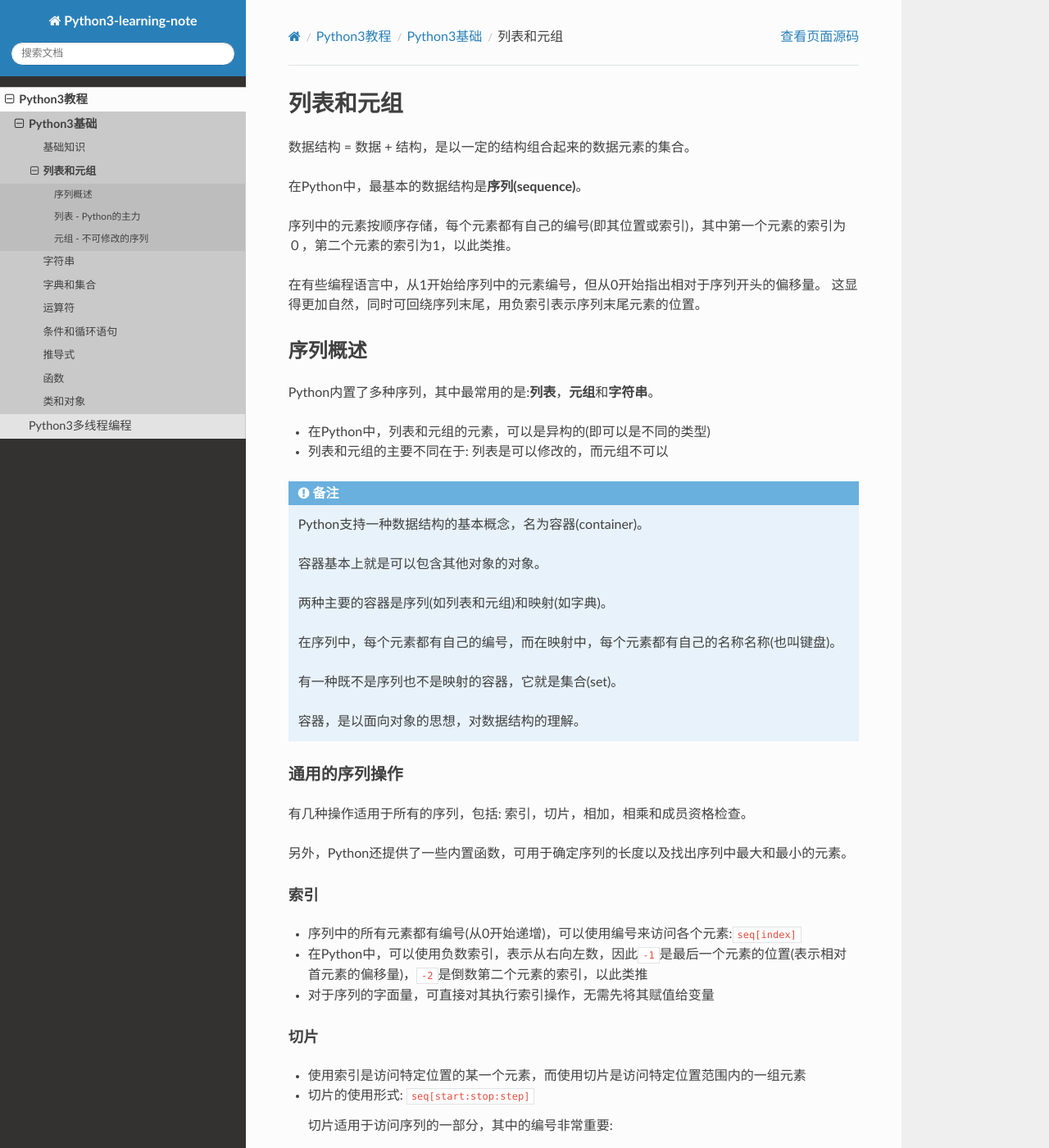
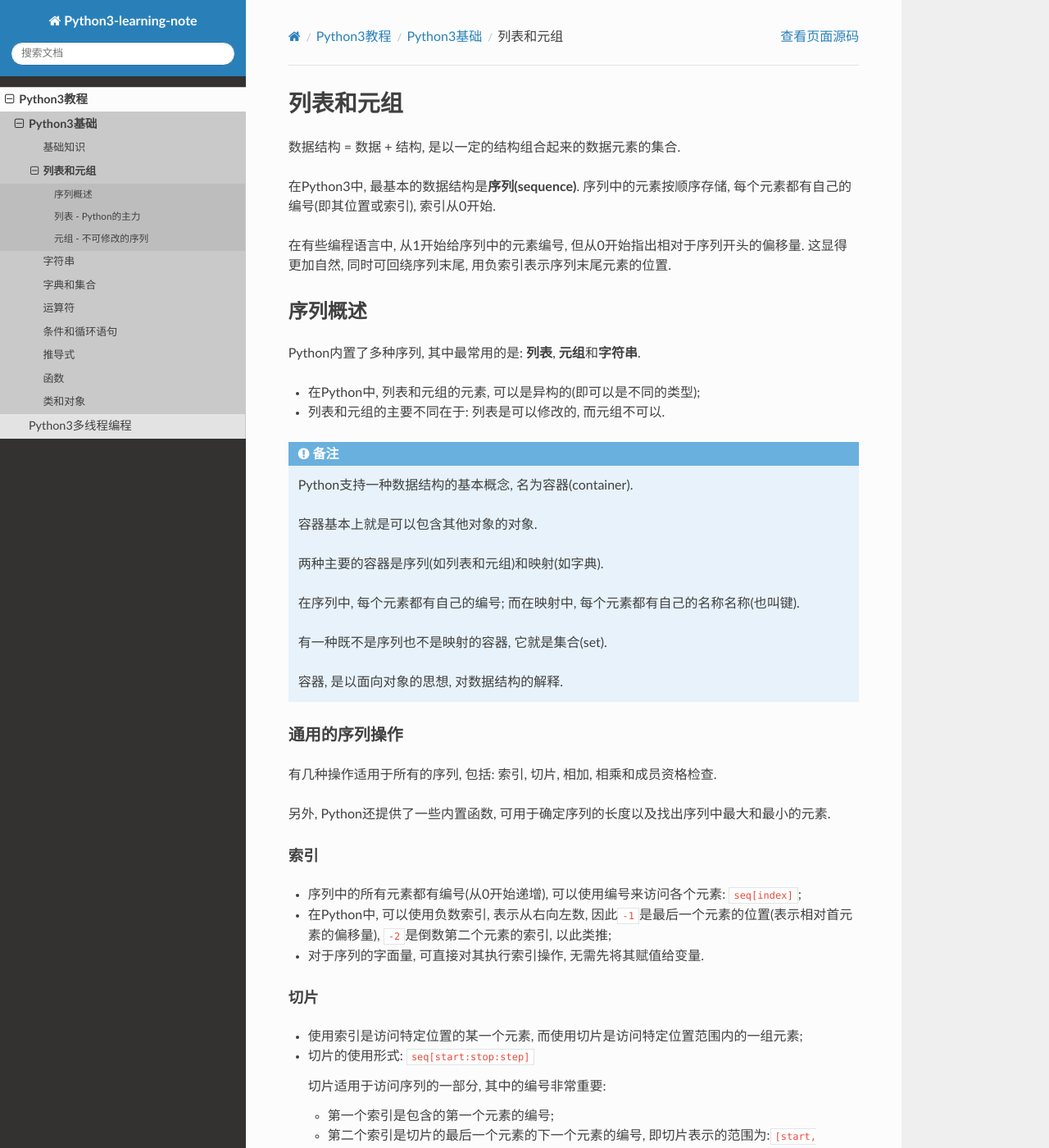
Before and after one commit to My-LearningNotes/Python3, a Sphinx documentation site: the page built from source/tutorial/basics/list_tuple.rst, in a window 1280 px wide and 1400 px high. Shown: the whole window at 82% size. Built offline with Sphinx 7.4.7 and the Read the Docs theme 2.0.0, drawn with Linux system fonts in a browser that asks for light colours; some of the changed text lies outside the part shown.

Commit message:
修改关于列表/元组的笔记

```diff
--- a/source/tutorial/basics/list_tuple.rst
+++ b/source/tutorial/basics/list_tuple.rst
@@ -1,212 +1,248 @@
 列表和元组
 ==========
 
-数据结构 = 数据 + 结构，是以一定的结构组合起来的数据元素的集合。
+数据结构 = 数据 + 结构, 是以一定的结构组合起来的数据元素的集合.
 
-在Python中，最基本的数据结构是\ **序列(sequence)**\ 。
+在Python3中, 最基本的数据结构是\ **序列(sequence)**\ .
+序列中的元素按顺序存储, 每个元素都有自己的编号(即其位置或索引), 索引从0开始.
 
-序列中的元素按顺序存储，每个元素都有自己的编号(即其位置或索引)，其中第一个元素的索引为０，第二个元素的索引为1，以此类推。
+在有些编程语言中, 从1开始给序列中的元素编号, 但从0开始指出相对于序列开头的偏移量.
+这显得更加自然, 同时可回绕序列末尾, 用负索引表示序列末尾元素的位置.
 
-在有些编程语言中，从1开始给序列中的元素编号，但从0开始指出相对于序列开头的偏移量。
-这显得更加自然，同时可回绕序列末尾，用负索引表示序列末尾元素的位置。
 
 序列概述
 --------
 
-Python内置了多种序列，其中最常用的是:**列表**\ ，\ **元组**\ 和\ **字符串**\ 。
+Python内置了多种序列, 其中最常用的是: **列表**\ , \ **元组**\ 和\ **字符串**\ .
 
--  在Python中，列表和元组的元素，可以是异构的(即可以是不同的类型)
+-   在Python中, 列表和元组的元素, 可以是异构的(即可以是不同的类型);
 
--  列表和元组的主要不同在于: 列表是可以修改的，而元组不可以
+-   列表和元组的主要不同在于: 列表是可以修改的, 而元组不可以.
 
 .. note::
 
-    Python支持一种数据结构的基本概念，名为容器(container)。
+    Python支持一种数据结构的基本概念, 名为容器(container).
 
-    容器基本上就是可以包含其他对象的对象。
+    容器基本上就是可以包含其他对象的对象.
 
-    两种主要的容器是序列(如列表和元组)和映射(如字典)。
+    两种主要的容器是序列(如列表和元组)和映射(如字典).
 
-    在序列中，每个元素都有自己的编号，而在映射中，每个元素都有自己的名称名称(也叫键盘)。
+    在序列中, 每个元素都有自己的编号; 而在映射中, 每个元素都有自己的名称名称(也叫键).
 
-    有一种既不是序列也不是映射的容器，它就是集合(set)。
+    有一种既不是序列也不是映射的容器, 它就是集合(set).
 
-    容器，是以面向对象的思想，对数据结构的理解。
+    容器, 是以面向对象的思想, 对数据结构的解释.
+
 
 通用的序列操作
 ~~~~~~~~~~~~~~
 
-有几种操作适用于所有的序列，包括: 索引，切片，相加，相乘和成员资格检查。
+有几种操作适用于所有的序列, 包括: 索引, 切片, 相加, 相乘和成员资格检查.
 
-另外，Python还提供了一些内置函数，可用于确定序列的长度以及找出序列中最大和最小的元素。
+另外, Python还提供了一些内置函数, 可用于确定序列的长度以及找出序列中最大和最小的元素.
+
 
 索引
 ^^^^
 
--  序列中的所有元素都有编号(从0开始递增)，可以使用编号来访问各个元素:``seq[index]``
+-   序列中的所有元素都有编号(从0开始递增), 可以使用编号来访问各个元素: ``seq[index]``\ ;
 
--  在Python中，可以使用负数索引，表示从右向左数，因此\ ``-1``\ 是最后一个元素的位置(表示相对首元素的偏移量)，\ ``-2``\ 是倒数第二个元素的索引，以此类推
+-   在Python中, 可以使用负数索引, 表示从右向左数, 因此\ ``-1``\ 是最后一个元素的位置(表示相对首元素的偏移量), \ ``-2``\ 是倒数第二个元素的索引, 以此类推;
 
--  对于序列的字面量，可直接对其执行索引操作，无需先将其赋值给变量
+-   对于序列的字面量, 可直接对其执行索引操作, 无需先将其赋值给变量.
 
 切片
 ^^^^
 
--  使用索引是访问特定位置的某一个元素，而使用切片是访问特定位置范围内的一组元素
+-   使用索引是访问特定位置的某一个元素, 而使用切片是访问特定位置范围内的一组元素;
 
--  切片的使用形式: ``seq[start:stop:step]``
+-   切片的使用形式: ``seq[start:stop:step]``
 
-   切片适用于访问序列的一部分，其中的编号非常重要:
+    切片适用于访问序列的一部分, 其中的编号非常重要:
 
-   -  第一个索引是包含的第一个元素的编号
+    -   第一个索引是包含的第一个元素的编号;
 
-   -  第二个索引是切片的最后一个元素的下一个元素的编号，即切片表示的范围为:\ ``[start, stop)``
+    -   第二个索引是切片的最后一个元素的下一个元素的编号, 即切片表示的范围为:\ ``[start, stop)``\ ;
 
-   -  ``step``\ 表示前后两个元素之间的步长
+    -  ``step``\ 表示前后两个元素之间的步长.
 
-      -  如果没有指定步长，默认为1
+        -   如果没有指定步长, 默认为1;
 
-      -  步长可以为负数，表示从右向左数
+        -   步长可以为负数, 表示从右向左数(这时需要注意\ ``start``\ 和\ ``stop``\ 也是从右向左算的);
 
-      -  不论是从左向右数还是从右向左数，如果第一个索引指定的元素位于第二个索引指定的元素后面，结果就为一个空序列
+            Example:
 
--  如果切片开始于序列开头，可省略第一个索引
+            .. code-block:: python
 
--  如果切片结束于序列末尾，可省略第二个索引
+                List = [1, 2, 3, 4, 5, 6, 7, 8, 9, 10]
+                # 使用负的步长时
+                # start和stop的索引也是使用负索引来表示
+                print(List[-1:-10:-2])
 
--  两个索引都省略，表示整个序列
 
--  切片得到的类型和源的类型是一致的，列表的切片是列表，元组的切片是元组，字符串的切片是字符串
+        -   不论是从左向右数还是从右向左数, 如果第一个索引指定的元素位于第二个索引指定的元素后面, 结果就为一个空序列.
+
+-   如果切片开始于序列开头, 可省略第一个索引;
+
+-   如果切片结束于序列末尾, 可省略第二个索引;
+
+-   两个索引都省略, 表示整个序列;
+
+-   切片得到的类型和源的类型是一致的, 列表的切片是列表, 元组的切片是元组, 字符串的切片是字符串.
+
 
 序列相加
 ^^^^^^^^
 
-可以使用加法运算来拼接序列，一般而言，不能拼接不同类型的序列。
+可以使用加法运算来拼接序列, 一般而言, 不能拼接不同类型的序列.
 
 乘法
 ^^^^
 
-将序列与数Ｎ相乘时，表示重复这个序列N次来创建一个新的序列。
+将序列与数Ｎ相乘时, 表示重复这个序列N次来创建一个新的序列.
 
 成员资格检查
 ^^^^^^^^^^^^
 
-要检查特定的值是否包含在序列中，可使用运算符\ ``in``\ ；
+要检查特定的值是否包含在序列中, 可使用运算符\ ``in``\ :
 
--  ``in``
+    -   ``in``
 
--  ``not in``
+    -   ``not in``
 
-将运算符\ ``in``\ 用于字符串时情况比较特殊 - 可查找子串。
+将运算符\ ``in``\ 用于字符串时情况比较特殊: 可查找子串.
 
 
-长度，最小值和最大值
+长度, 最小值和最大值
 ^^^^^^^^^^^^^^^^^^^^
 
-内置函数\ ``len``, ``min``\ 和\ ``max``\ 很有用
+内置函数\ ``len``, ``min``\ 和\ ``max``\ 很有用:
 
--  函数\ ``len``\ 返回序列包含的元素个数
+    -   函数\ ``len``\ 返回序列包含的元素个数;
 
--  ``min``\ 返回序列中的最小值
+    -   ``min``\ 返回序列中的最小值;
 
--  ``max``\ 返回序列中的最大值
+    -   ``max``\ 返回序列中的最大值.
 
-None,空序列和初始化
-^^^^^^^^^^^^^^^^^^^
+None, 空序列和初始化
+^^^^^^^^^^^^^^^^^^^^
 
--  在Python中，\ ``None``\ 表示什么都没有
+-   在Python中, \ ``None``\ 表示什么都没有;
 
--  空序列，表示一个元素都没有的序列
+-   空序列, 表示一个元素都没有的序列:
 
-   -  空列表 - ``[]``
+    -   空列表 - ``[]``
 
-   -  空元组 - ``()``
+    -   空元组 - ``()``
 
-   -  空字符串 - ``''``
+    -   空字符串 - ``''``
+
+.. attention::
+
+    **None**\ 和\ **空**\ 是不同的概念.
+
 
 列表 - Python的主力
 -------------------
 
-列表用方括号\ ``[]``\ 定义，元素之间用\ ``,``\ 分隔；
+列表用方括号\ ``[]``\ 定义, 元素之间用\ ``,``\ 分隔.
 
-列表中的元素的类型可以不同，支持数字，字符串，甚至可以包含列表(嵌套)。
+列表中的元素的类型可以不同, 支持数字, 字符串, 甚至可以包含列表(嵌套).
 
--  函数\ ``list``
+-   函数\ ``list``
 
-   可将可迭代对象作为\ ``list``\ 的参数，来创建一个列表。
+    可将可迭代对象作为\ ``list``\ 的参数, 来创建一个列表.
 
--  基本的列表操作
+-   基本的列表操作
 
-   可对列表执行所有的标准序列操作:索引，切片，相加，相乘和成员检查，但列表的有趣之处在于它是可以修改的。
+    可对列表执行所有的标准序列操作: 索引, 切片, 相加, 相乘和成员检查, 但列表的有趣之处在于它是可以修改的.
 
--  修改列表: 给元素赋值
+-   修改列表: 给元素赋值
 
-   -  使用索引表示特定位置地元素
+    -   使用索引表示特定位置的元素;
 
-   -  使用普通的赋值语句赋值
+    -   使用普通的赋值语句赋值;
 
-   -  不能给不存在的元素赋值
+    -   不能给不存在的元素赋值.
 
--  删除元素
+-   删除元素
 
-   -  可以使用\ ``del``\ 从列表中删除指定位置的元素
+    -   可以使用\ ``del``\ 从列表中删除指定位置的元素;
 
-   -  可以使用\ ``del``\ 和切片，从列表中删除指定位置范围内的元素
+    -   可以使用\ ``del``\ 和切片, 从列表中删除指定位置范围内的元素;
 
-   -  可以使用\ ``del``\ ，删除整个列表
+    -   可以使用\ ``del``\ , 删除整个列表.
 
--  给切片赋值
+-   给切片赋值
 
-   切片是一项极其强大的功能，而能够给切片赋值让这项功能显得更加强大。
+    切片是一项极其强大的功能, 而能够给切片赋值让这项功能显得更加强大.
 
-   可以通过索引对指定位置的元素赋值，也可以通过切片对一定范围的一组元素赋值。
+    可以通过索引对指定位置的元素赋值, 也可以通过切片对一定范围的一组元素赋值.
 
-   -  通过对切片赋值，可以同时对多个元素赋值
+    -   通过对切片赋值, 可以同时对多个元素赋值
 
-      .. code:: python
+        .. code-block:: python
+            :emphasize-lines: 2
 
-          numbers = [1, 2, 3, 4, 5, 6]
-          numbers[2:5] = [30, 40, 50]
+            numbers = [1, 2, 3, 4, 5, 6]
+            numbers[2:5] = [30, 40, 50]
 
-   -  通过使用切片赋值，可将切片替换为长度与其不同的序列
+    -   通过使用切片赋值, 可将切片替换为长度与其不同的序列
 
-      .. code:: python
+        .. code-block:: python
+            :emphasize-lines: 2
 
-          numbers = [1, 2, 3, 4, 5, 6]
-          numbers[2:5] = [10, 20, 30, 40, 50]
+            numbers = [1, 2, 3, 4, 5, 6]
+            numbers[2:5] = [10, 20, 30, 40, 50]
 
-   -  使用切片赋值，还可在不替换原有元素的情况下插入新元素
+    -   使用切片赋值, 还可在不替换原有元素的情况下插入新元素
 
-      .. code:: python
+        .. code-block:: python
+            :emphasize-lines: 2
 
-          numbers = [1, 5]
-          numbers[1:1] = [2, 3, 4]
+            numbers = [1, 5]
+            numbers[1:1] = [2, 3, 4]
 
-      ``L[n:n]``\ 表示指定位置的一个空切片，用一个序列替换一个空切片，相当于在指定位置插入了一个序列。
+        ``L[n:n]``\ 表示指定位置的一个空切片, 用一个序列替换一个空切片, 相当于在指定位置插入了一个序列.
 
-   -  可以将空序列赋值给切片，以实现删除操作
+    -   可以将空序列赋值给切片，以实现删除操作
 
-      .. code:: python
+        .. code-block:: python
+            :emphasize-lines: 2
 
-          numbers = [1, 2, 3, 4, 5, 6]
-          numbers[:] = []
+            numbers = [1, 2, 3, 4, 5, 6]
+            numbers[:] = []
 
--  列表方法
+-   列表方法
 
-   列表包含很多方法，使用这些方法，可以完成很多常用的操作。
+    列表包含很多方法, 使用这些方法, 可以完成很多常用的操作.
+
 
 元组 - 不可修改的序列
 ---------------------
 
--  与列表一样，元组也是序列，唯一的区别在于元组是不可修改的(同字符串一样，字符串也是不能修改的)
+-   与列表一样, 元组也是序列, 唯一的区别在于元组是不可修改的(同字符串一样, 字符串也是不能修改的);
 
--  元组用圆括号\ ``()``\ 定义，元素之间用逗号分隔；定义元组时，也可以不用圆括号，只用逗号分隔元素
+-   元组用圆括号\ ``()``\ 定义, 元素之间用逗号分隔; 定义元组时, 也可以不用圆括号, 只用逗号分隔元素;
 
--  元组中的元素也可以是不同的类型
+    .. note::
 
--  空元组用两个不包含任何内容的圆括号表示
+        虽然定义元组时可以不加圆括号, 但是作为一种好的编程习惯, 我们应该总是在定义元组时使用圆括号.
 
--  只包含一个元素的元组，必须在唯一的元素的后面加上一个逗号，以和数字区别，例如:
-   ``(32)``\ 表示数32, ``(32,)``\ 表示一个元组
+-   元组中的元素也可以是不同的类型;
 
--  函数\ ``tuple``\ 的工作原理和\ ``list``\ 一样，它将一个可迭代对象作为参数，创建一个元组
+-   空元组用不包含任何内容的圆括号表示;
+
+-   只包含一个元素的元组, 必须在唯一的元素的后面加上一个逗号, 以和数字区别;
+
+    Example:
+
+    .. code-block:: python
+
+        # 表示数值32
+        (32)
+
+        # 表示一个元组
+        (32,)
+
+-   函数\ ``tuple``\ 的工作原理和\ ``list``\ 一样, 它将一个可迭代对象作为参数, 创建一个元组.
```
